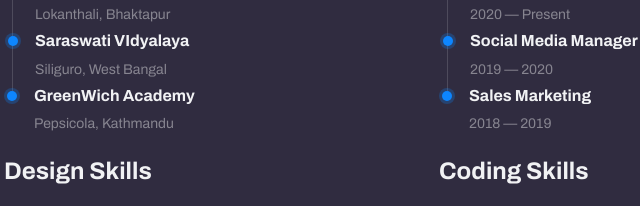
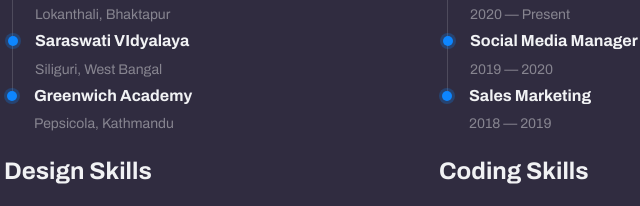
Before and after one commit to dangolrohit/beta-rohitdangol, a plain HTML site: page resume.html in a window 1280 px wide. Shown: the part 368-574 px from the top of the page, 371-1011 px from the left. Drawn offline with Linux system fonts and the light colour scheme; files whose address does not match are found by name.

Commit message:
Resume spelling error fixed

```diff
--- a/resume.html
+++ b/resume.html
@@ -138,13 +138,13 @@
 										<!-- Item -->
 									    <article class="timeline__item">
 									        <h5 class="title title--h5 timeline__title">Saraswati VIdyalaya</h5>
-										    <span class="timeline__period">Siliguro, West Bangal</span>
+										    <span class="timeline__period">Siliguri, West Bangal</span>
 										    <!-- <p class="timeline__description">Ratione voluptatem sequi nesciunt, facere quisquams facere menda ossimus, omnis voluptas assumenda est omnis..</p> -->
 										</article>
 
 										<!-- Item -->
 									    <article class="timeline__item">
-									        <h5 class="title title--h5 timeline__title">GreenWich Academy</h5>
+									        <h5 class="title title--h5 timeline__title">Greenwich Academy</h5>
 										    <span class="timeline__period">Pepsicola, Kathmandu</span>
 										    <!-- <p class="timeline__description">Duis aute irure dolor in reprehenderit in voluptate, quila voluptas  mag odit aut fugit, sed consequuntur magni dolores eos.</p> -->
 										</article>
```
